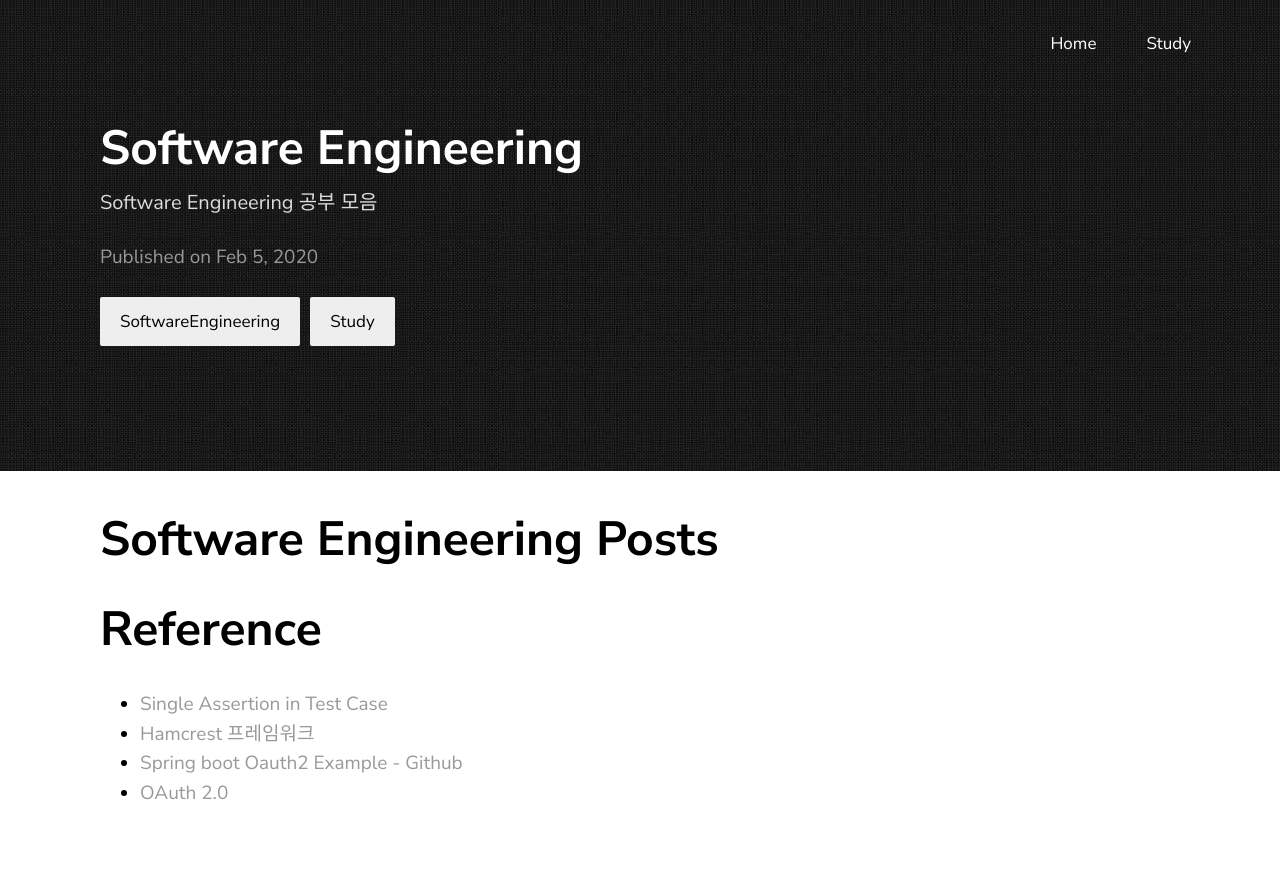
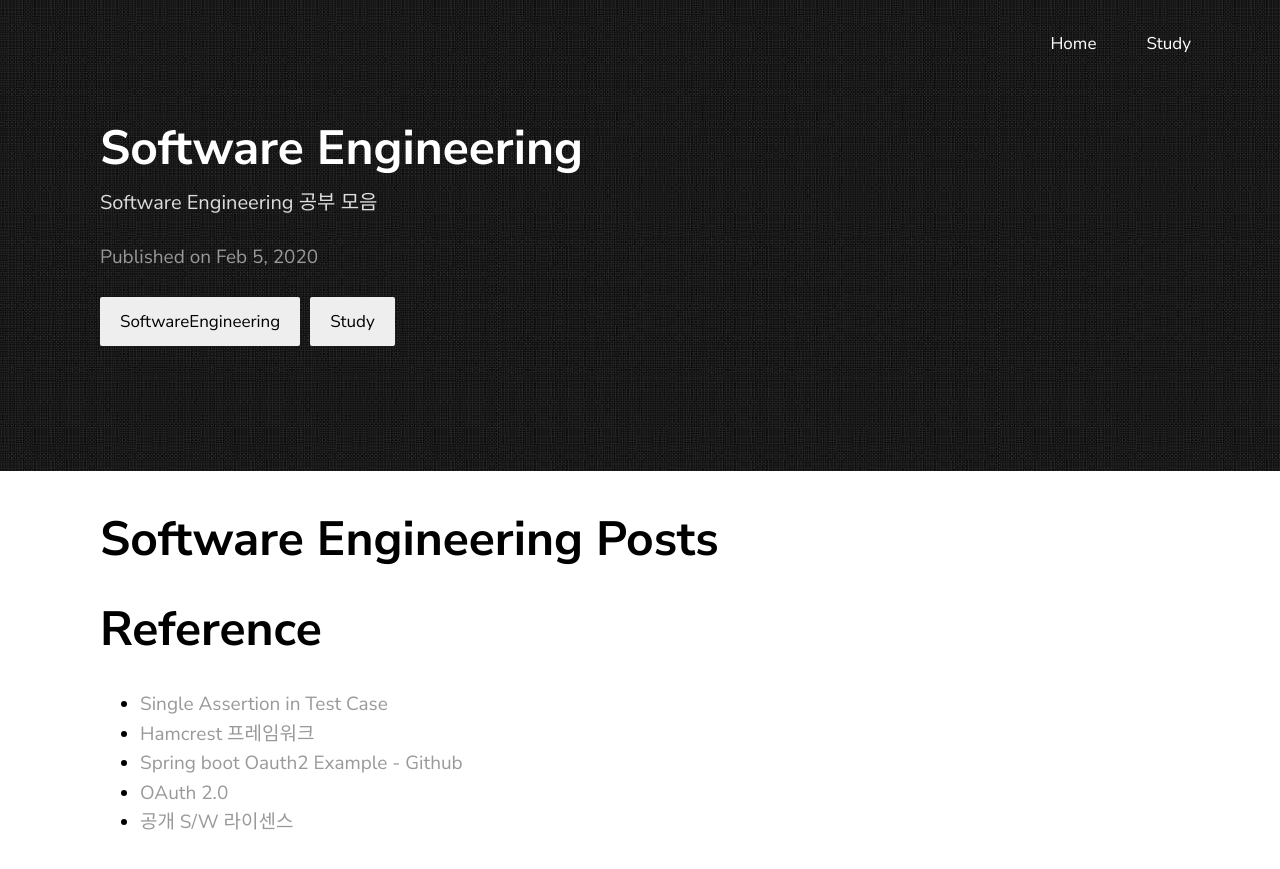
Before and after one commit to yoowonyoung/yoowonyoung.github.io, a Jekyll site: the page built from _posts/2020-02-05-SoftwareEngineering.md, in a window 1280 px wide. Shown: the top 869 px of the page. Built offline with Jekyll 4.4.1, drawn with Linux system fonts in a browser that asks for light colours; comment, search, counter and statistics services are not loaded.

Commit message:
Update 2020-02-05-SoftwareEngineering.md

```diff
--- a/_posts/2020-02-05-SoftwareEngineering.md
+++ b/_posts/2020-02-05-SoftwareEngineering.md
@@ -14,3 +14,4 @@ permalink: '/SoftwareEngineering'
 - [Hamcrest 프레임워크](https://cornswrold.tistory.com/364)
 - [Spring boot Oauth2 Example - Github](https://spring.io/guides/tutorials/spring-boot-oauth2/)
 - [OAuth 2.0](https://terasolunaorg.github.io/guideline/5.4.1.RELEASE/en/Security/OAuth.html)
+- [공개 S/W 라이센스](http://jinyongjeong.github.io/2016/06/01/software_license/)
```
